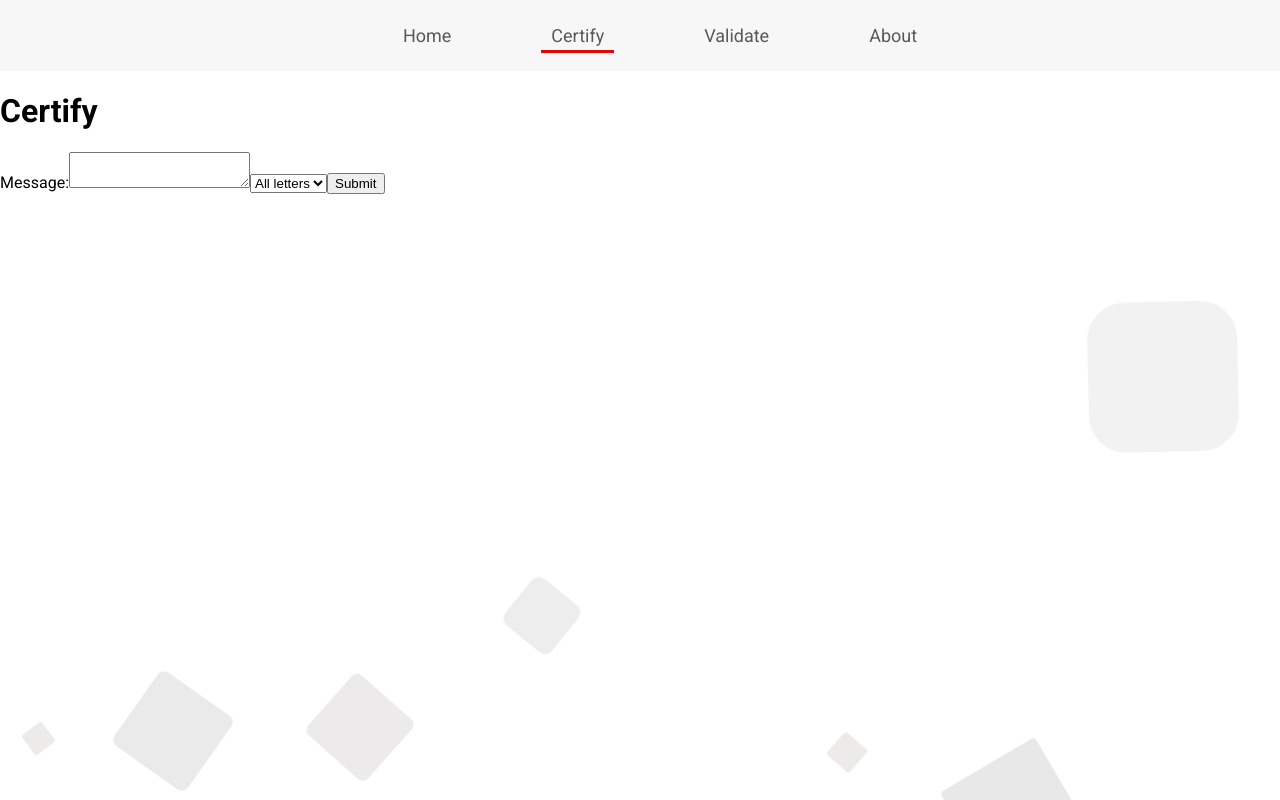
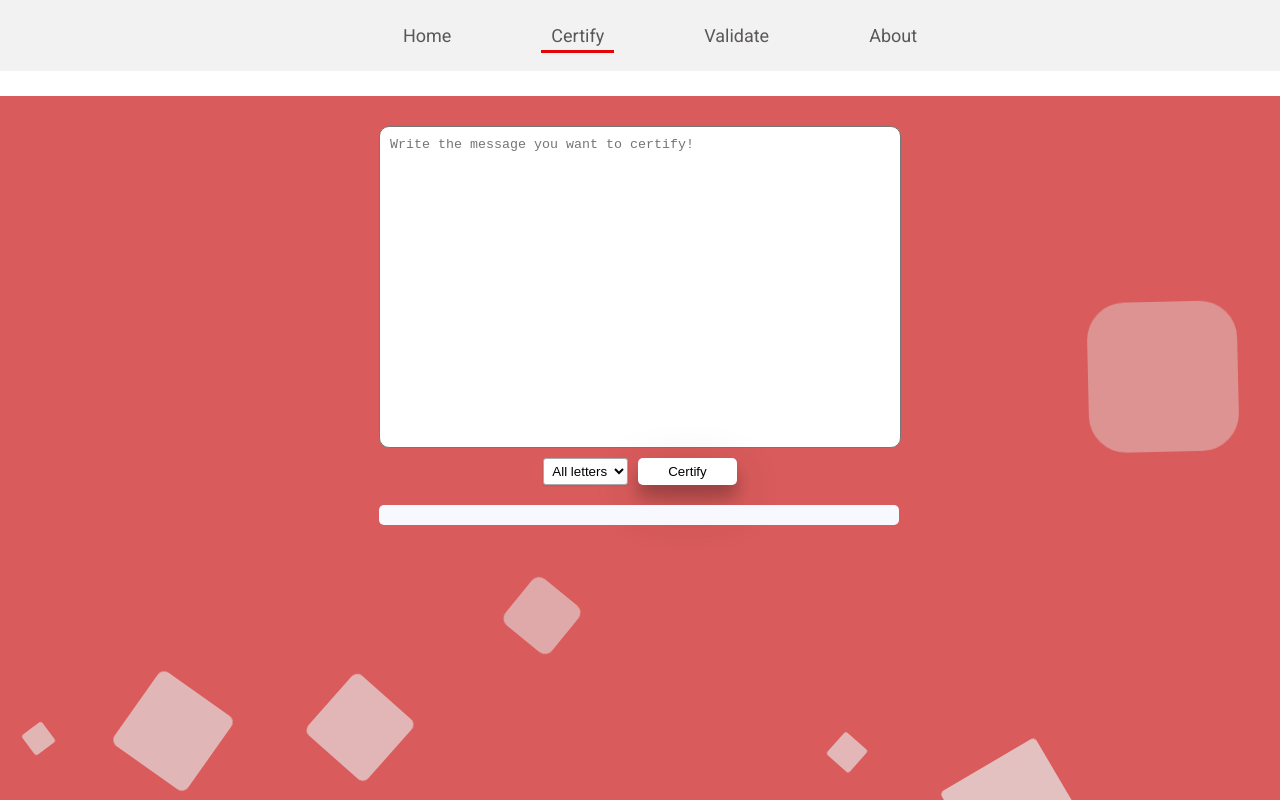
Before and after one commit to Team-e-motion/CMPE-GMV-2020, a React (Create React App) app: page /CMPE-GMV-2020/certify in a window 1280 px wide. Built offline with nearby package versions, Linux system fonts and the light colour scheme.

Commit message:
Certify section css added

```diff
--- a/src/App.css
+++ b/src/App.css
@@ -62,7 +62,7 @@
     list-style: none;
     width: 20px;
     height: 20px;
-    background: rgba(226, 223, 223, 0.8);
+    background: rgba(231, 231, 231, 0.8);
     animation: animate 30s linear infinite;
     bottom: -150px;
     pointer-events: none;
@@ -114,8 +114,8 @@
 
 .boxes .backgroundBox:nth-child(7) {
     left: 35%;
-    width: 150px;
-    height: 150px;
+    width: 50px;
+    height: 50px;
     animation-delay: 7s;
 }
 
--- a/src/components/message-certification-form/index.js
+++ b/src/components/message-certification-form/index.js
@@ -1,13 +1,16 @@
 import React from 'react';
 import * as utilities from '../../util/utilities';
+import './style.css';
 
 export const MessageCertificationForm = (props) => {
     return (
-        <form onSubmit={props.onSubmit}>
-            <label>
-                Message:
-                <textarea name="message" value={props.message} onChange={props.onChange} />
-            </label>
+        <form className="certification-form" onSubmit={props.onSubmit}>
+            <textarea
+                name="message"
+                value={props.message}
+                onChange={props.onChange}
+                placeholder="Write the message you want to certify!"
+            />
             <select name="certifyingChar" value={props.certifyingChar} onChange={props.onChange}>
                 <option key={'all'} value="all">
                     All letters
@@ -18,7 +21,7 @@ export const MessageCertificationForm = (props) => {
                     </option>
                 ))}
             </select>
-            <input type="submit" value="Submit" />
+            <input type="submit" value="Certify" />
         </form>
     );
 };
--- /dev/null
+++ b/src/components/message-certification-form/style.css
@@ -0,0 +1,38 @@
+.certification-form textarea {
+    margin-top: 30px;
+    display: block;
+    width: 500px;
+    height: 300px;
+    position: relative;
+    resize: none;
+    padding: 10px;
+    border-radius: 10px;
+}
+
+.certification-form select {
+    position: relative;
+    cursor: pointer;
+    display: inline-block;
+    text-align: center;
+    margin: 10px 10px 10px auto;
+    border-radius: 3px;
+    border: 1px solid #aaa;
+    box-shadow: 0 1px 0 1px rgba(0, 0, 0, 0.04);
+    background-color: #fff;
+    padding: 4px;
+}
+
+.certification-form input {
+    position: relative;
+    padding: 6px 30px;
+    border-radius: 5px;
+    cursor: pointer;
+    border: none;
+    box-shadow: 0 12px 16px 0 rgba(0, 0, 0, 0.24), 0 17px 50px 0 rgba(0, 0, 0, 0.19);
+    background-color: #ffffff;
+}
+
+.certification-form input:active {
+    position: relative;
+    background-color: #cfcdcd;
+}
--- a/src/components/message-output/index.js
+++ b/src/components/message-output/index.js
@@ -1,9 +1,12 @@
 import React from 'react';
+import './style.css';
 
 export const MessageOutput = (props) => {
     return (
-        <div>
-            {props.visible === true ? (props.loading === true ? 'Loading' : props.message) : ''}
+        <div className="message-output">
+            <p>
+                {props.visible === true ? (props.loading === true ? 'Loading' : props.message) : ''}
+            </p>
         </div>
     );
 };
--- /dev/null
+++ b/src/components/message-output/style.css
@@ -0,0 +1,12 @@
+.message-output p {
+    margin-top: 10px;
+    display: block;
+    position: fixed;
+    padding: 10px;
+    width: 500px;
+    border-radius: 5px;
+    background-color: ghostwhite;
+    font-family: -apple-system, BlinkMacSystemFont, 'Segoe UI', 'Roboto', 'Oxygen', 'Ubuntu',
+        'Cantarell', 'Fira Sans', 'Droid Sans', 'Helvetica Neue', sans-serif;
+    border: #cfcdcd;
+}
--- a/src/components/message-validation-form/index.js
+++ b/src/components/message-validation-form/index.js
@@ -3,10 +3,8 @@ import React from 'react';
 export const MessageValidationForm = (props) => {
     return (
         <form onSubmit={props.onSubmit}>
-            <label>
-                Message with postscript:
-                <textarea name="message" value={props.message} onChange={props.onChange} />
-            </label>
+            <label>Message with postscript:</label>
+            <textarea name="message" value={props.message} onChange={props.onChange} />
             <input type="submit" value="Submit" />
         </form>
     );
--- a/src/navrouter/style.css
+++ b/src/navrouter/style.css
@@ -12,7 +12,8 @@
     padding: 15px 12px;
     overflow: hidden;
     text-align: center;
-    background-color: rgba(243, 242, 242, 0.6);
+    position: relative;
+    background-color: rgba(243, 242, 242, 0.95);
 }
 .nav-router ul {
     /*  border-bottom: 2px solid rgba(47, 44, 44, 0.75); */
--- a/src/sections/certify/index.js
+++ b/src/sections/certify/index.js
@@ -44,8 +44,7 @@ export class Certify extends React.Component {
 
     render() {
         return (
-            <React.Fragment>
-                <h1>Certify</h1>
+            <div className="certification-section">
                 <MessageCertificationForm
                     onSubmit={this.handleSubmit}
                     onChange={this.handleInputChange}
@@ -57,7 +56,7 @@ export class Certify extends React.Component {
                     loading={this.state.outputLoading}
                     message={this.state.outputMessage}
                 />
-            </React.Fragment>
+            </div>
         );
     }
 }
--- a/src/sections/certify/style.css
+++ b/src/sections/certify/style.css
@@ -0,0 +1,9 @@
+.certification-section {
+    margin-top: 25px;
+    padding-bottom: 99%;
+    background-color: #d95b5b;
+    text-align: center;
+    display: grid;
+    justify-content: center;
+    align-items: center;
+}
--- a/src/sections/validate/index.js
+++ b/src/sections/validate/index.js
@@ -36,8 +36,7 @@ export class Validate extends React.Component {
 
     render() {
         return (
-            <div>
-                <h1>Validate</h1>
+            <React.Fragment>
                 <MessageValidationForm
                     onSubmit={this.handleSubmit}
                     onChange={this.handleInputChange}
@@ -48,7 +47,7 @@ export class Validate extends React.Component {
                     loading={this.state.outputLoading}
                     message={this.state.outputMessage}
                 />
-            </div>
+            </React.Fragment>
         );
     }
 }
```
